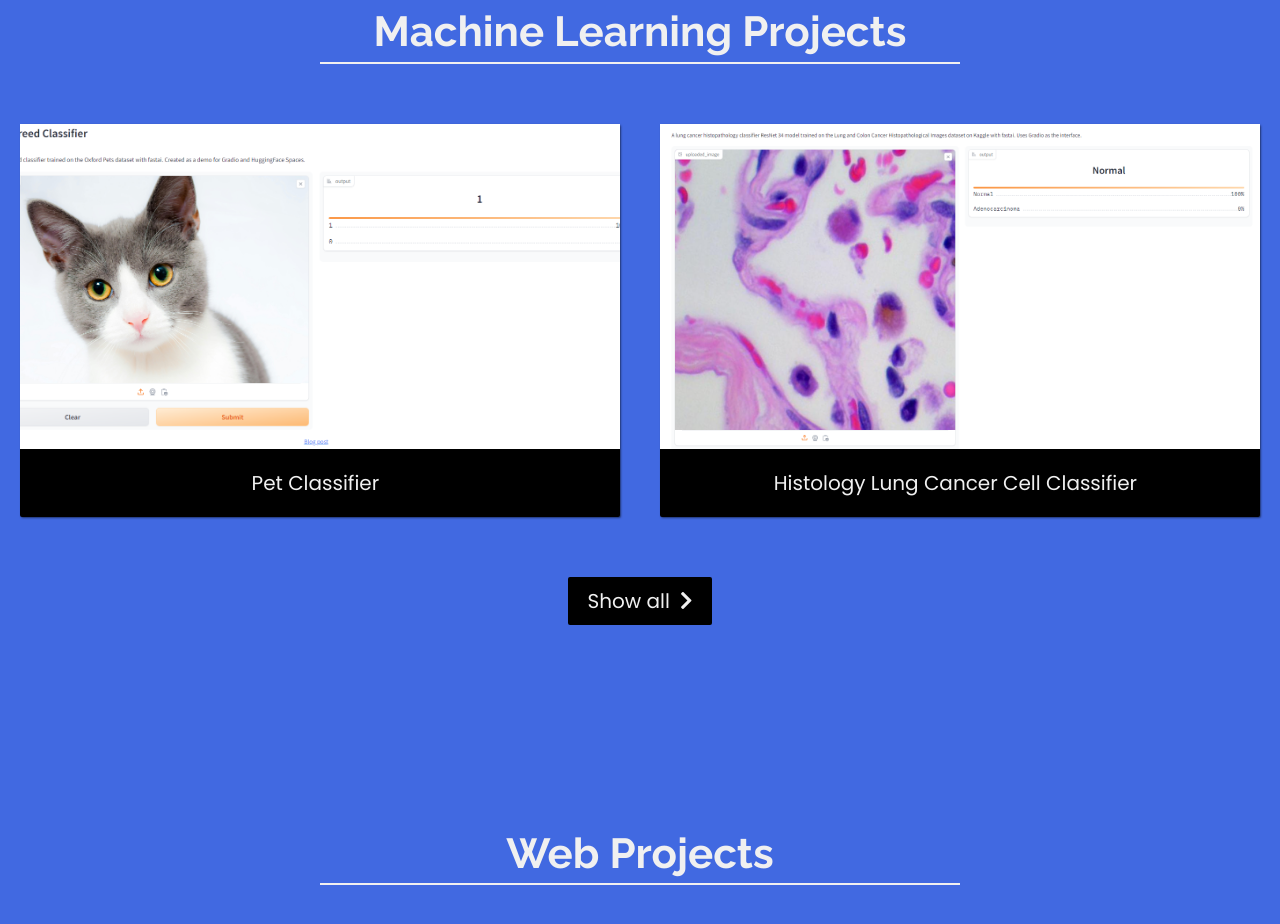
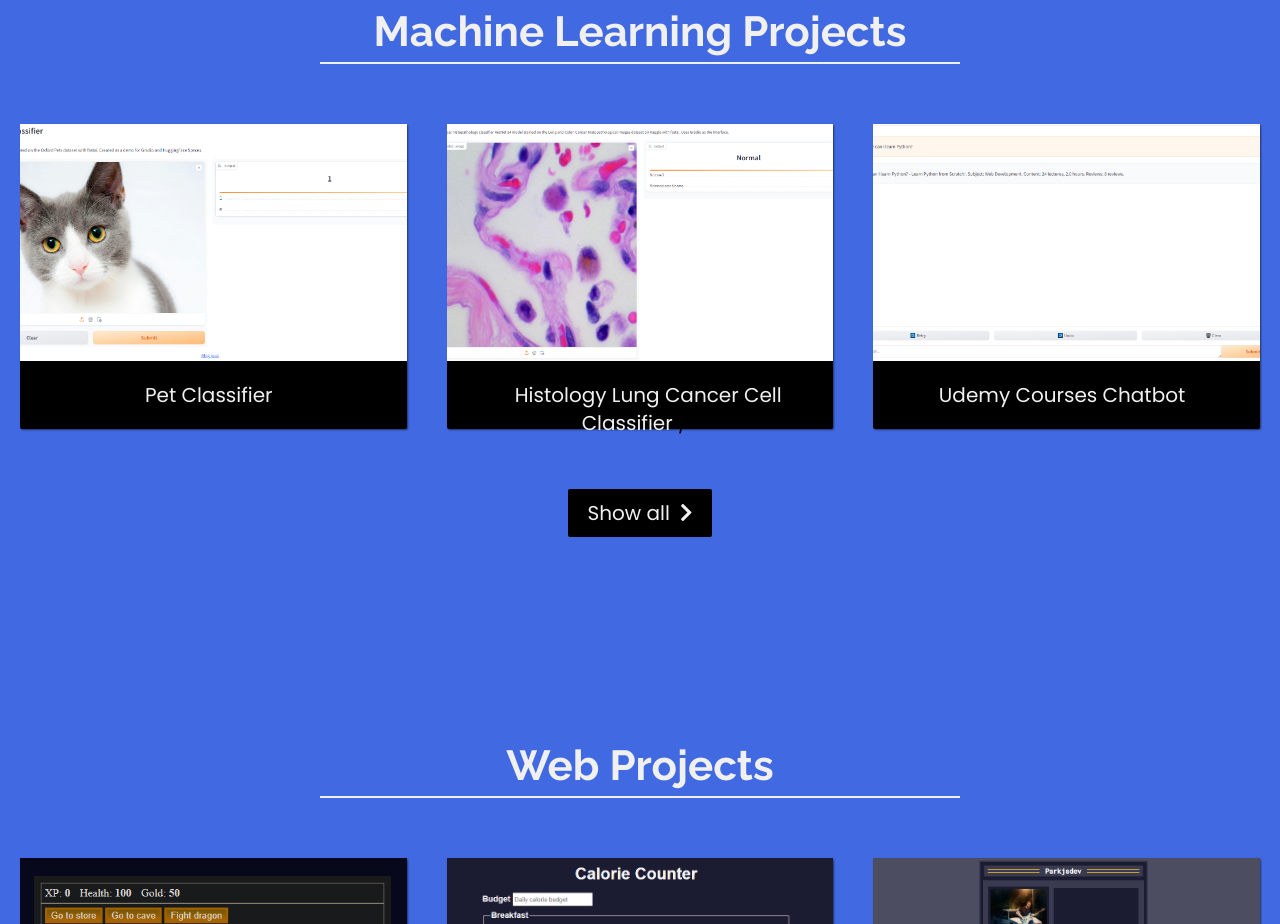
Before and after one commit to park-jsdev/portfolio, a plain HTML site: page index.html in a window 1280 px wide. Shown: the part 897-1821 px from the top of the page. Drawn offline with Linux system fonts and the light colour scheme.

Commit message:
add udemy chatbot

```diff
--- a/index.html
+++ b/index.html
@@ -95,6 +95,25 @@
         <span class="code">&#47;&gt;</span>
       </p>
     </a>
+
+      <!-- Udemy Chatbot -->
+      <a
+      href="https://huggingface.co/spaces/parkjsdev/udemy-chatbot"
+      target="_blank"
+      class="project project-tile"
+    >
+      <img
+        class="project-image"
+        src="ML/UdemyChatbot/Capture.PNG"
+        alt="project"
+      />
+      <p class="project-title">
+        <span class="code">&lt;</span>
+        Udemy Courses Chatbot
+        <span class="code">&#47;&gt;</span>
+      </p>
+    </a>
+
 
 
   </div>
```
Also changed, not shown: ML/UdemyChatbot/Capture.PNG (added).
